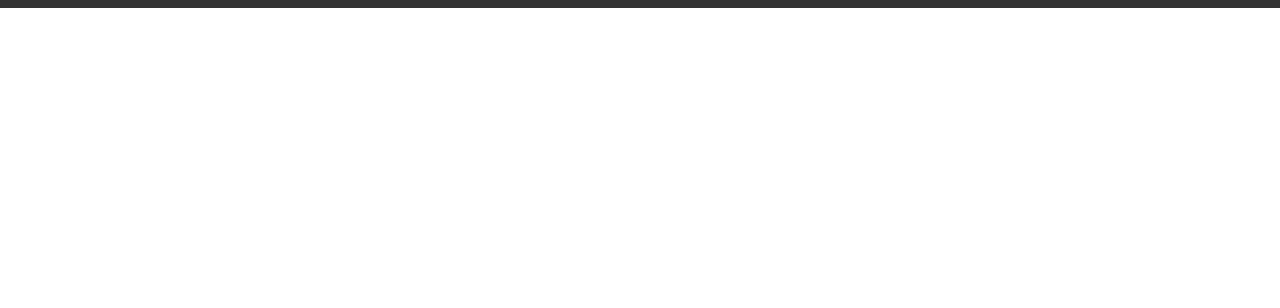
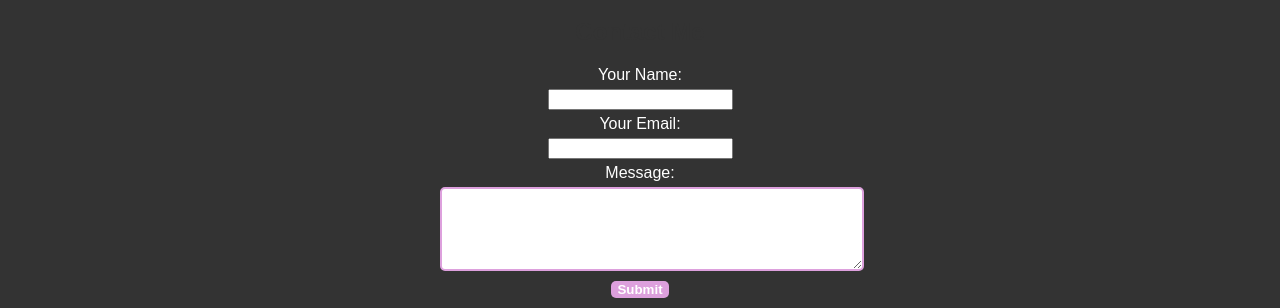
Before and after one commit to Hey-Claudia/digital-resume, a plain HTML site: page index.html in a window 1280 px wide. Shown: the part 1546-1854 px from the top of the page. Before the commit the page ends 1554 px from the top, so only its background shows below. Drawn offline with Linux system fonts and the light colour scheme.

Commit message:
Added form HTML & CSS

```diff
--- a/index.html
+++ b/index.html
@@ -79,5 +79,21 @@
         <a href="https://www.linkedin.com/in/your-linkedin-profile" target="_blank"> <img src="Images/linkedin.png" alt="Linkedin" </a>
     </span>
       <a href="https://github.com/Hey-Claudia" target="_blank"><img src="Images/github-sign.png" alt="Github">
+        </a
+        <section>
+          <h2 id="Contact">Contact Me</h2>
+          <form action="https://formsubmit.io/send/chclaudiahesse@gmail.com" method="POST">
+              <label for="name">Your Name:</label>
+              <input type="text" id="name" name="name" required>
+
+              <label for="email">Your Email:</label>
+              <input type="email" id="email" name="email" required>
+
+              <label for="message">Message:</label>
+              <textarea id="message" name="message" rows="4" required></textarea>
+              <button type="submit">Submit</button>
+          </form>
+      </section>
+      </footer>
   </body>
 </html>
--- a/stylesheet.css
+++ b/stylesheet.css
@@ -159,3 +159,40 @@ footer a {
 footer p {
   color: #fff;
 }
+
+/*CONTACT FORM SECTION*/
+section#contact
+{margin-top: 40px;}
+
+form {max-width: 400px;
+margin: 0 auto;
+}
+
+label {
+  display:block;
+  margin-bottom: 5px;
+  margin-top: 5px;
+
+}
+
+textarea {
+  width: 100%;
+  padding: 10px;
+  margin-bottom:5px;
+  border: 2px solid #dda0dd;
+  border-radius: 5px;
+}
+
+button[type="submit"]{
+  background-color: #dda0dd;
+  color: #fff;
+  font-weight: bold;
+  border: none;
+  border-radius: 5px;
+  cursor: pointer;
+
+}
+
+button[type="submit"]:hover{
+background-color: #dda0dda1;
+}
```
